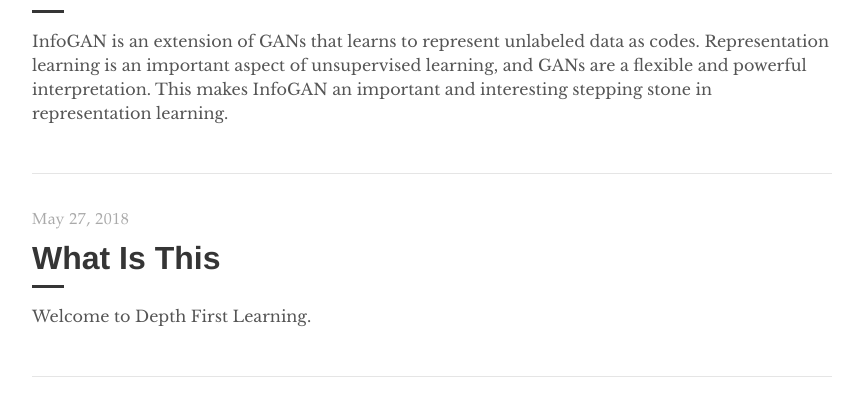
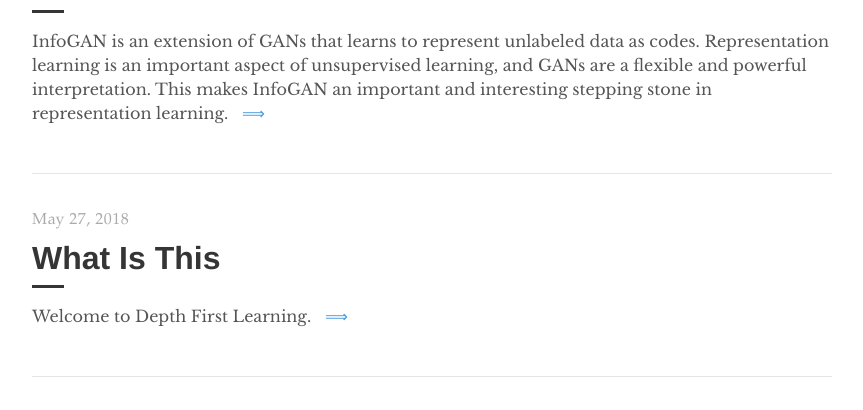
Before and after one commit to depthfirstlearning/depthfirstlearning.com, a Jekyll site: the page built from index.html, in a window 1280 px wide. Shown: the part 229-639 px from the top of the page, without its empty margins (208-1071 px from the left). Built offline with Jekyll 4.4.1, drawn with Linux system fonts in a browser that asks for light colours; the list of posts is cut into pages by our own code.

Commit message:
Add right arrows on landing page

```diff
--- a/_layouts/home.html
+++ b/_layouts/home.html
@@ -10,7 +10,7 @@
         <h1 class="catalogue-title">{{ post.title }}</h1>
         <div class="catalogue-line"></div>
 
-        <p> {{ post.blurb | strip_html }} </p>
+        <p> {{ post.blurb | strip_html }} &nbsp; <span class="more-arrow">&#10233;</span> </p>
 
       </div>
     </a>
--- a/assets/main.scss
+++ b/assets/main.scss
@@ -110,3 +110,7 @@
     margin-bottom: 20px;
   }
 }
+
+span.more-arrow {
+  color: $blue;
+}
```
Also changed, not shown: 2 other files.
